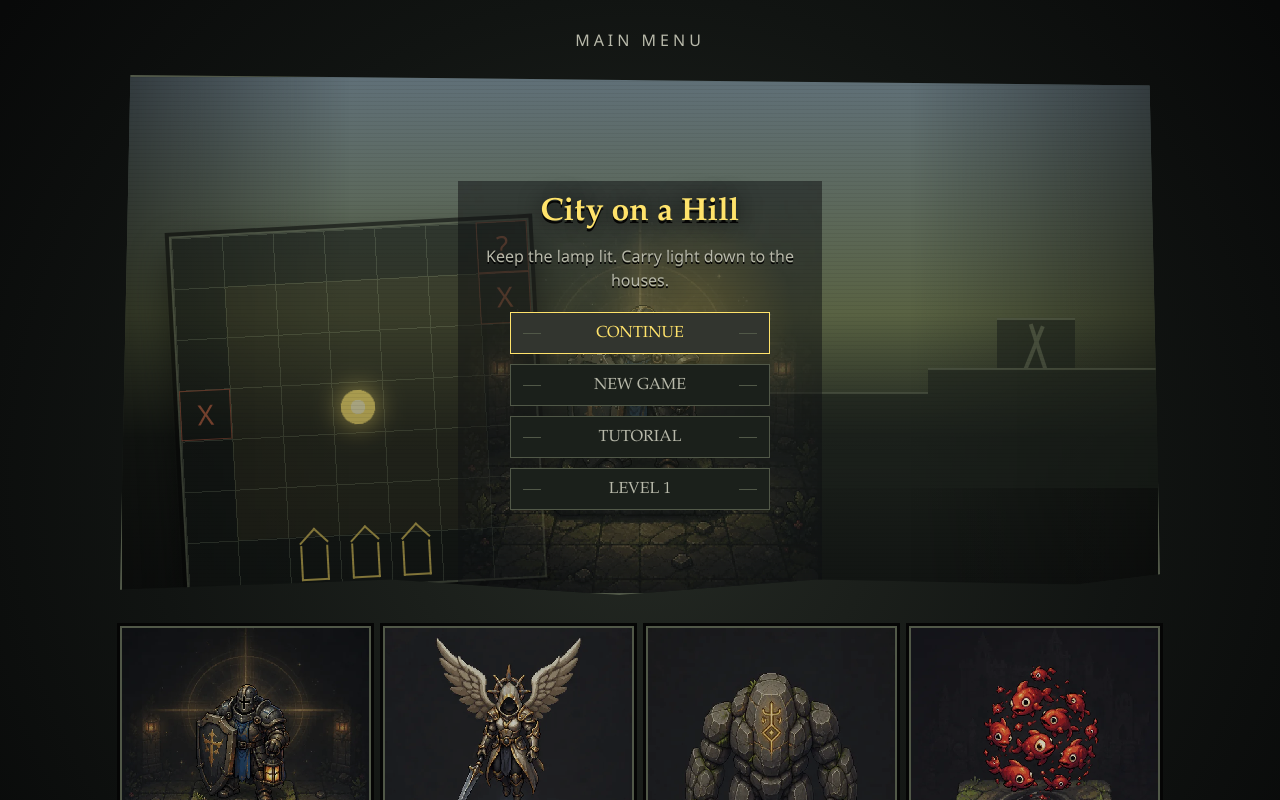
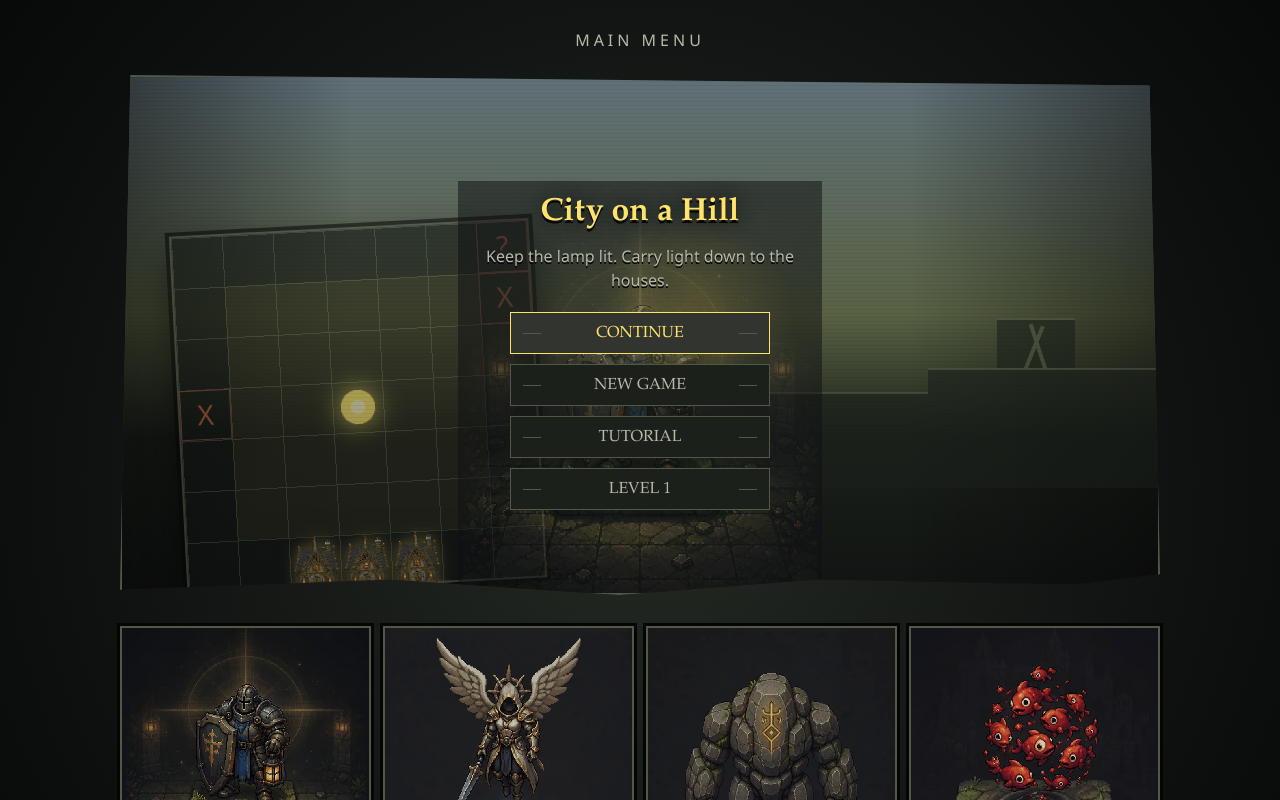
Before and after one commit to NipuniThakshila2000/city-on-a-hill, a React (Vite) app: page / in a window 1280 px wide. Shown: the top 800 px of the page. Built offline with nearby package versions, Linux system fonts and the light colour scheme.

Commit message:
Add house artwork asset

```diff
--- a/src/ui/MainMenu.module.css
+++ b/src/ui/MainMenu.module.css
@@ -190,23 +190,11 @@
   grid-template-columns: repeat(3, 1fr);
 }
 
-.houses span {
-  position: relative;
-  margin: 17% 22% 14%;
-  border: 2px solid var(--c-yellow);
-  border-top: 0;
-}
-
-.houses span::before {
-  content: "";
-  position: absolute;
-  left: 9%;
-  right: 9%;
-  top: -42%;
-  height: 60%;
-  border-left: 2px solid var(--c-yellow);
-  border-top: 2px solid var(--c-yellow);
-  transform: rotate(45deg);
+.houses img {
+  width: 100%;
+  height: 100%;
+  object-fit: contain;
+  filter: saturate(1.08) brightness(1.12) drop-shadow(0 0 7px rgba(238, 206, 105, 0.7));
 }
 
 .edgeOne,
--- a/src/ui/MainMenu.tsx
+++ b/src/ui/MainMenu.tsx
@@ -5,6 +5,7 @@ import binderImage from "../assets/characters/binder.webp";
 import destroyerImage from "../assets/characters/destroyer.webp";
 import looserImage from "../assets/characters/looser.webp";
 import protectorImage from "../assets/characters/protector.webp";
+import houseImage from "../assets/structures/house.webp";
 import styles from "./MainMenu.module.css";
 
 const helperNames: Record<HelperId, string> = {
@@ -86,9 +87,9 @@ export default function MainMenu({ onStart, onTutorial }: MainMenuProps) {
             <div className={styles.lightBox} />
             <div className={styles.lamp} />
             <div className={styles.houses}>
-              <span />
-              <span />
-              <span />
+              <img src={houseImage} alt="" />
+              <img src={houseImage} alt="" />
+              <img src={houseImage} alt="" />
             </div>
             <span className={styles.edgeOne}>X</span>
             <span className={styles.edgeTwo}>X</span>
--- a/src/ui/Square.module.css
+++ b/src/ui/Square.module.css
@@ -117,34 +117,19 @@
   clip-path: polygon(50% 0, 100% 45%, 72% 100%, 28% 100%, 0 45%);
 }
 
-.houseSprite {
+.houseImage {
   position: absolute;
-  left: 22%;
-  right: 22%;
-  bottom: 18%;
-  height: 43%;
-  border: 2px solid currentColor;
-  border-top: 0;
-  color: var(--c-grey);
-  background:
-    linear-gradient(90deg, transparent 38%, currentColor 39% 61%, transparent 62%) 50% 70% / 40% 36% no-repeat;
+  inset: 2%;
+  width: 96%;
+  height: 96%;
+  object-fit: contain;
+  pointer-events: none;
+  user-select: none;
+  filter: saturate(0.55) brightness(0.58) drop-shadow(0 2px 2px rgba(0, 0, 0, 0.42));
 }
 
-.houseSprite::before {
-  content: "";
-  position: absolute;
-  left: 9%;
-  right: 9%;
-  top: -38%;
-  height: 58%;
-  border-left: 2px solid currentColor;
-  border-top: 2px solid currentColor;
-  transform: rotate(45deg);
-}
-
-.houseLit .houseSprite {
-  color: var(--c-lamp);
-  box-shadow: 0 0 12px rgba(238, 206, 105, 0.55);
+.houseLit .houseImage {
+  filter: saturate(1.08) brightness(1.1) drop-shadow(0 0 7px rgba(238, 206, 105, 0.72));
 }
 
 .forecast {
--- a/src/ui/Square.tsx
+++ b/src/ui/Square.tsx
@@ -5,6 +5,7 @@ import { canBuild, legalMoves, lockedSquares } from "../game/rules";
 import { protectorCoveredSquares } from "../game/threatAI";
 import type { Pos } from "../game/types";
 import { useGame } from "../store/useGame";
+import houseSrc from "../assets/structures/house.webp";
 import Darkness from "./Darkness";
 import Piece from "./Piece";
 import styles from "./Square.module.css";
@@ -75,7 +76,7 @@ export default function Square({ pos }: { pos: Pos }) {
     >
       {coord && <span className={styles.coord}>{coord}</span>}
       {temple && <span className={styles.templeLamp} />}
-      {house && <span className={styles.houseSprite} />}
+      {house && <img className={styles.houseImage} src={houseSrc} alt="" draggable={false} />}
       {locked && <span className={styles.lock} />}
       {cornerstone && (
         <span className={cornerstone.complete ? styles.cornerComplete : styles.cornerScaffold}>
```
Also changed, not shown: src/assets/structures/house.webp (added).
